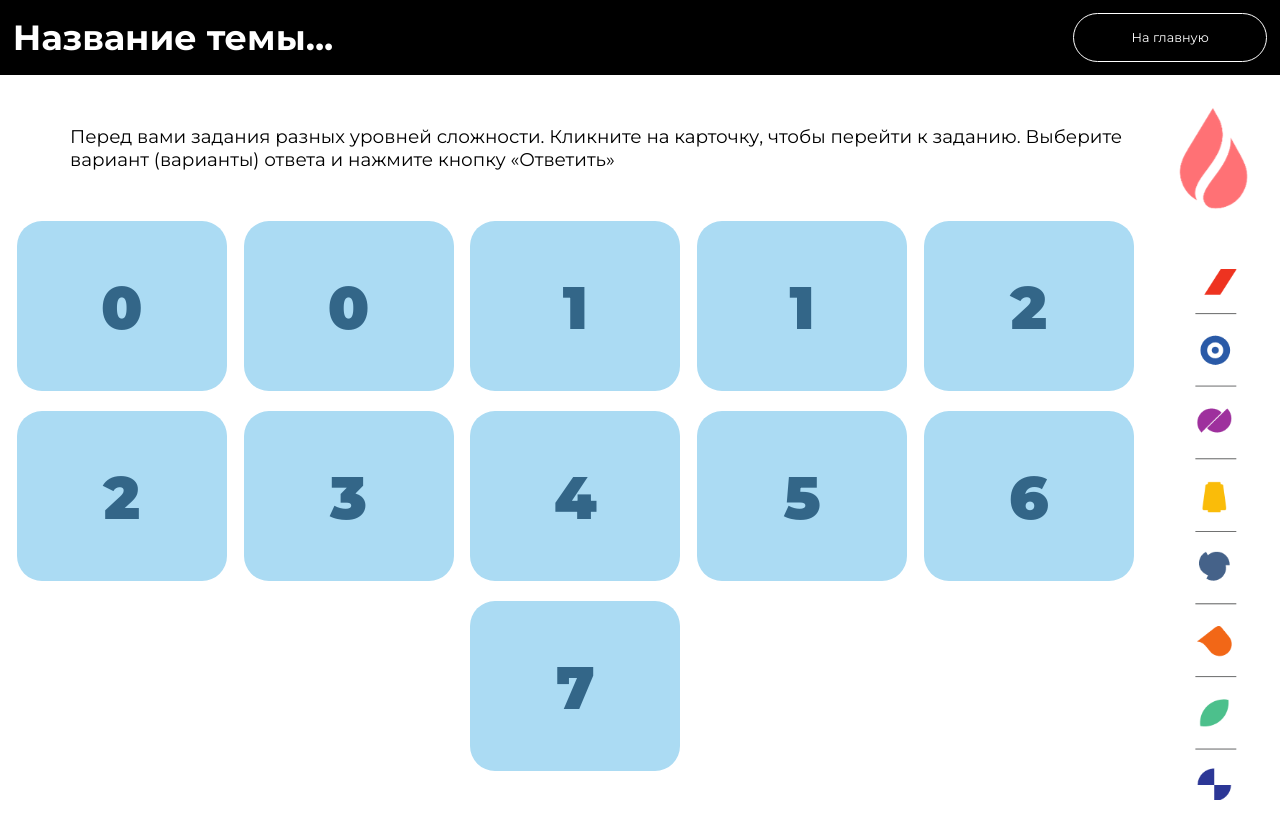
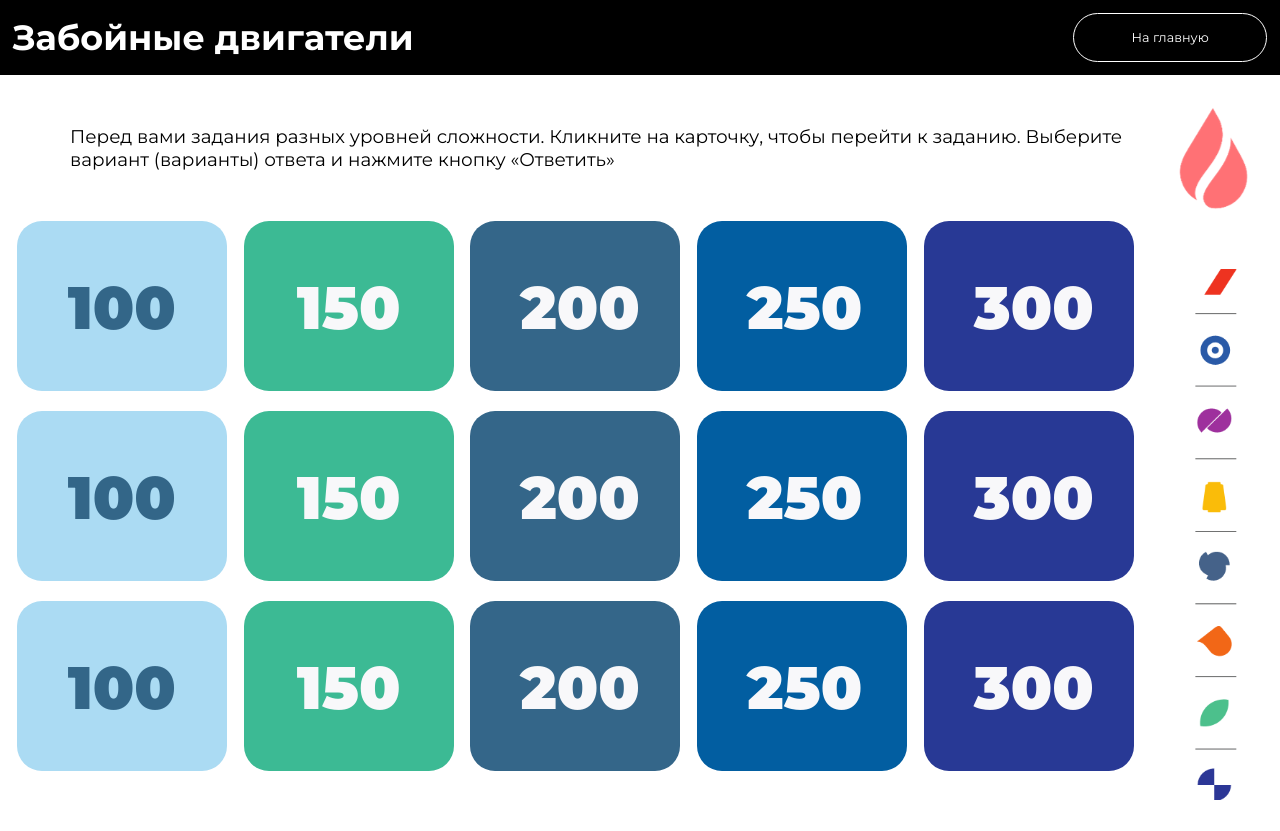
Before and after one commit to KaX8/eom-3-rebuild, a plain HTML site: page index.html in a window 1280 px wide. Drawn offline with Linux system fonts and the light colour scheme.

Commit message:
type5 up to 10 items

```diff
--- a/script/allQuestions.js
+++ b/script/allQuestions.js
@@ -1,125 +1,219 @@
-let themeName = "Название темы...";
+let themeName = "Забойные двигатели";
 
 let allQuestions = [
     {
-        type: 0, // Тип вопроса
-        price: 0, // Цена вопроса
-        text: 'Текст вопроса:',
+        type: 1, // Тип вопроса
+        price: 100, // Цена вопроса
+        text: 'Укажите СИЗ, применяемые во время работы:', // Текст вопроса
         image: false, // Картинка-Вопрос
-        answers: ['test.png','test.png','test.png','test.png'], // Массив ответов
-        correctAnswer: [0], // Массив верных ответов
+        answers: ['Костюм из смешанных тканей','Очки защитные','Перчатки с полимерным покрытием','Маска защитная','Ботинки кожаные с жестким мыском','Каска защитная'], // Массив ответов
+        correctAnswer: [0,1,2,4,5], // Массив верных ответов
         answered: null
-    }, {
-        type: 0, // Тип вопроса
-        price: 0, // Цена вопроса
-        text: 'Текст вопроса:', // Текст вопроса
-        image: true, // Картинка-Вопрос
-        answers: ['Текст текст текст','Текст текст текст','Текст текст текст','Текст текст текст'], // Массив ответов
-        correctAnswer: [0], // Массив верных ответов
-        answered: null
-    }, {
-        type: 1, // Тип вопроса
-        price: 1, // Цена вопроса
-        text: 'Текст вопроса:', // Текст вопроса
-        image: false, // Картинка-Вопрос
-        answers: ['test.png','test.png','test.png','test.png'], // Массив ответов
-        correctAnswer: [0], // Массив верных ответов
-        answered: null
-    }, {
-        type: 1, // Тип вопроса
-        price: 1, // Цена вопроса
-        text: 'Текст вопроса:', // Текст вопроса
-        image: true, // Картинка-Вопрос
-        answers: ['Текст текст текст','Текст текст текст','Текст текст текст','Текст текст текст'], // Массив ответов
-        correctAnswer: [0], // Массив верных ответов
-        answered: null
-    }, {
-        type: 2, // Тип вопроса
-        price: 2, // Цена вопроса
-        text: 'Вставте пропущенные слова:', // Текст вопроса
-        image: true, // Картинка-Вопрос
-        textDd: "1 |. 2 | 3 | 4", // Текст вопроса с разделителями. В местах где "|" будет вставлен dropdown с выбором.
-        answers: [["1", "2", "3"],["1","2","3"],["1","2","3"]],  // Массив вариантов ответов при |. Каждый разделен на под массив
-        correctAnswer: [0,1,2], // Массив верных ответов
-        answered: null, // Флаг, ответили ли на этот вопрос
-    }, {
-        type: 2, // Тип вопроса
-        price: 2, // Цена вопроса
-        text: 'Вставьте пропущенные слова:', // Текст вопроса
-        image: true, // Картинка-Вопрос
-        textDd: "asd asd ! asds ds ! asdasd ! asda sd !", // Текст вопроса с разделителями. В местах где "!" будет вставлен input для ввода.
-        correctAnswer: ["1"], // Массив ответов при !. Один ответ к одному инпуту.
-        answered: null, // Флаг, ответили ли на этот вопрос
-    }, {
-        type: 3, // Тип вопроса
-        price: 3, // Цена вопроса
-        text: 'Установите соответствие.', // Текст вопроса
-        answers: ["Текст текст","Текст текст","Текст текст","Текст текст",],// Варианты ответов.
-        correctAnswer: [0,1,2,3],   // Массив верных ответов
-        answered: null, // Флаг, ответили ли на этот вопрос
     },
     {
-        type: 4, // Тип вопроса
-        price: 4, // Цена вопроса
-        text: 'Распределите штуки', // Текст вопроса
-        tables: ["Таблица 1","Таблица 2"], // Названия таблиц
-        answers: ["1","2","3","4","5","6","7","8","9","10","11"], // Массив ответов
-        correctAnswer: [[0,1,2],[3,4,5,6,7,8,9,10]], // Массив верных ответов
-        answered: null, // Флаг, ответили ли на этот вопрос
+        type: 0, // Тип вопроса
+        price: 100, // Цена вопроса
+        text: 'Забойные двигатели, преобразуют соответственно гидравлическую энергию бурового раствора и электрическую энергию на выходном валу двигателя в:',
+        image: false, // Картинка-Вопрос
+        answers: ['потенциальную  ','механическую','кинематическую'], // Массив ответов
+        correctAnswer: [1], // Массив верных ответов
+        answered: null
     },
     {
-        type: 5, // Тип вопроса
-        price: 5, // Цена вопроса
-        text: 'Определите штуки', // Текст вопроса
-        image: true, // Картинка-Вопрос
-        answers: ["Текст текст","Текст текст","Текст текст","Текст текст"], // Список вариантов ответов
-        correctAnswer: [0,1,2,3], // Массив верных ответов
-        answered: null, // Флаг, ответили ли на этот вопрос
+        type: 0, // Тип вопроса
+        price: 100, // Цена вопроса
+        text: 'Турбобур представляет собой многоступенчатую гидравлическую турбину, к валу которой непосредственно или через редуктор присоединяется:',
+        image: false, // Картинка-Вопрос
+        answers: ['лопатка','керн','долото'], // Массив ответов
+        correctAnswer: [2], // Массив верных ответов
+        answered: null
     },
     {
         type: 6, // Тип вопроса
-        price: 6, // Цена вопроса
-        text: "Ниточки 1", // Текст вопроса
+        price: 150, // Цена вопроса
+        text: "Установите соответствие между способом создания гидравлической энергии и наименованием забойного двигателя", // Текст вопроса
         // Типы контента: { type: 'text/image/video' },
         leftContents: [
-            { type: 'text', value: 'Текст слева 1 Текст слева 1 Текст слева 1 Текст слева 1' },
-            { type: 'image' },
-            { type: 'image' },
-            { type: 'text', value: 'Текст слева 4 Текст слева 4 Текст слева 4 Текст слева 4' }
+            { type: 'text', value: 'Гидродинамический тип' },
+            { type: 'text', value: 'Гидростатический тип' },
         ],
         rightContents: [
-            { type: 'image' },
-            { type: 'text', value: 'Текст справа 2 Текст справа 2 Текст справа 2 Текст справа 2' },
-            { type: 'text', value: 'Текст справа 3 Текст справа 3 Текст справа 3 Текст справа 3' },
-            { type: 'image' }
+            { type: 'text', value: 'Винтовые забойные двигатели' },
+            { type: 'text', value: 'Турбобуры' },
         ],
-        correctAnswer: [0, 1, 2, 3], // Массив верных ответов.
+        correctAnswer: [1,0], // Массив верных ответов.
         // Чтение ответа происходит по порядку левого контента:
         // 0 слева -> 0 справа; 1 слева -> 1 справа и тд.
         answered: null,
     },
     {
-        type: 7, // Тип вопроса
-        price: 7, // Цена вопроса
-        text: "Ниточки 2", // Текст вопроса
+        type: 6, // Тип вопроса
+        price: 150, // Цена вопроса
+        text: "Ниточки 1", // Текст вопроса
         // Типы контента: { type: 'text/image/video' },
         leftContents: [
-            { type: 'text', value: 'Текст слева 1 Текст слева 1 Текст слева 1 Текст слева 1' },
-            { type: 'image' },
-            { type: 'image' },
-            { type: 'text', value: 'Текст слева 4 Текст слева 4 Текст слева 4 Текст слева 4' }
+            { type: 'text', value: 'Бесшпиндельный' },
+            { type: 'text', value: 'Шпиндельный' },
+            { type: 'text', value: 'Турбобур – отклонитель' },
         ],
         rightContents: [
-            { type: 'image' },
-            { type: 'text', value: 'Текст справа 2 Текст справа 2 Текст справа 2 Текст справа 2' },
-            { type: 'text', value: 'Текст справа 3 Текст справа 3 Текст справа 3 Текст справа 3' },
-            { type: 'image' }
+            { type: 'text', value: 'ТШ' },
+            { type: 'text', value: 'ТБ' },
+            { type: 'text', value: 'ТО' },
         ],
-        correctAnswer: [0, 1, 2, 3], // Массив верных ответов.
+        correctAnswer: [1,0,2], // Массив верных ответов.
         // Чтение ответа происходит по порядку левого контента:
         // 0 слева -> 0 справа; 1 слева -> 1 справа и тд.
         answered: null,
-    }
+    },
+    {
+        type: 6, // Тип вопроса
+        price: 150, // Цена вопроса
+        text: "Ниточки 1", // Текст вопроса
+        // Типы контента: { type: 'text/image/video' },
+        leftContents: [
+            { type: 'text', value: '80-150 об/мин' },
+            { type: 'text', value: 'более 150 об/мин' },
+            { type: 'text', value: 'менее 80 об/мин' },
+        ],
+        rightContents: [
+            { type: 'text', value: 'обычные' },
+            { type: 'text', value: 'быстроходные' },
+            { type: 'text', value: 'тихоходные' },
+        ],
+        correctAnswer: [0,2,1], // Массив верных ответов.
+        // Чтение ответа происходит по порядку левого контента:
+        // 0 слева -> 0 справа; 1 слева -> 1 справа и тд.
+        answered: null,
+    },
+    {
+        type: 2, // Тип вопроса
+        price: 200, // Цена вопроса
+        text: 'Вставте пропущенные слова:', // Текст вопроса
+        textDd: "Между зубьями | и статора винтового забойного двигателя образуются рабочие камеры, так что в них давление жидкости и создаёт вращающий |, который передаётся |. Внутренняя поверхность | защищена специальной резиной.", // Текст вопроса с разделителями. В местах где "|" будет вставлен dropdown с выбором.
+        answers: [["долоту","статора", "ротора", "момент"],["долоту","статора ", "ротора", "момент"],["долоту","статора ", "ротора", "момент"],["долоту","статора ", "ротора", "момент"],],  // Массив вариантов ответов при |. Каждый разделен на под массив
+        correctAnswer: [2,3,0,1], // Массив верных ответов
+        answered: null, // Флаг, ответили ли на этот вопрос
+    },
+    {
+        type: 2, // Тип вопроса
+        price: 200, // Цена вопроса
+        text: 'Вставте пропущенные слова:', // Текст вопроса
+        textDd: "В процессе бурения долото вращается вокруг своей оси и спускается вертикально вниз,  коснувшись забоя скважины, осевая нагрузка |. Чем | растёт нагрузка на долото,  тем частота вращения вала становится |.", // Текст вопроса с разделителями. В местах где "|" будет вставлен dropdown с выбором.
+        answers: [["растёт","больше", "меньше"],["растёт","больше", "меньше"],["растёт","больше", "меньше"],],  // Массив вариантов ответов при |. Каждый разделен на под массив
+        correctAnswer: [0,1,2], // Массив верных ответов
+        answered: null, // Флаг, ответили ли на этот вопрос
+    },
+    {
+        type: 6, // Тип вопроса
+        price: 200, // Цена вопроса
+        text: "Ниточки 1", // Текст вопроса
+        // Типы контента: { type: 'text/image/video' },
+        leftContents: [
+            { type: 'text', value: 'экстремальный' },
+            { type: 'text', value: 'оптимальным' },
+        ],
+        rightContents: [
+            { type: 'text', value: 'коэффициент полезного действия η турбины достигает максимального значения' },
+            { type: 'text', value: 'мощность турбины N достигает максимального значения' },
+        ],
+        correctAnswer: [1,0], // Массив верных ответов.
+        // Чтение ответа происходит по порядку левого контента:
+        // 0 слева -> 0 справа; 1 слева -> 1 справа и тд.
+        answered: null,
+    },
+    {
+        type: 6, // Тип вопроса
+        price: 250, // Цена вопроса
+        text: "Ниточки 1", // Текст вопроса
+        // Типы контента: { type: 'text/image/video' },
+        leftContents: [
+            { type: 'text', value: 'Количество зубьев статора и ротора' },
+            { type: 'text', value: 'Шаг статора и ротора' },
+            { type: 'text', value: 'Передаточное число зацепления' },
+        ],
+        rightContents: [
+            { type: 'image'},
+            { type: 'image'},
+            { type: 'image'},
+        ],
+        correctAnswer: [0, 1, 2], // Массив верных ответов.
+        // Чтение ответа происходит по порядку левого контента:
+        // 0 слева -> 0 справа; 1 слева -> 1 справа и тд.
+        answered: null,
+    },
+    {
+        type: 1, // Тип вопроса
+        price: 250, // Цена вопроса
+        text: 'Укажите допустимые значения осевого и радиального зазоров (люфты) вала винтового забойного двигателя:', // Текст вопроса
+        image: false, // Картинка-Вопрос
+        answers: ['осевой люфт не превышает 5-6 мм','радиальный и осевой люфты не превышают 7 мм','радиальный люфт не более 3 мм'], // Массив ответов
+        correctAnswer: [0,2], // Массив верных ответов
+        answered: null
+    },
+    {
+        type: 6, // Тип вопроса
+        price: 250, // Цена вопроса
+        text: "Установите соответствие между энергетической характеристикой турбины и ее обозначением", // Текст вопроса
+        // Типы контента: { type: 'text/image/video' },
+        leftContents: [
+            { type: 'text', value: 'Мощность двигателя' },
+            { type: 'text', value: 'Момент вращения вала' },
+            { type: 'text', value: 'Перепад давления ' },
+            { type: 'text', value: 'Частота вращения вала' },
+        ],
+        rightContents: [
 
+            { type: 'text', value: 'М' },
+            { type: 'text', value: 'N' },
+            { type: 'text', value: 'n' },
+            { type: 'text', value: 'ΔР' },
+
+        ],
+        correctAnswer: [1, 0, 3, 2], // Массив верных ответов.
+        // Чтение ответа происходит по порядку левого контента:
+        // 0 слева -> 0 справа; 1 слева -> 1 справа и тд.
+        answered: null,
+    },
+    {
+        type: 6, // Тип вопроса
+        price: 300, // Цена вопроса
+        text: "Установите соответствие между размером наружного диаметра забойного двигателя и его группой ", // Текст вопроса
+        // Типы контента: { type: 'text/image/video' },
+        leftContents: [
+            { type: 'text', value: 'обычное исполнение' },
+            { type: 'text', value: 'малогабаритные' },
+            { type: 'text', value: 'миниатюрные' },
+        ],
+        rightContents: [
+            { type: 'text', value: '127 мм и более' },
+            { type: 'text', value: 'менее 54 мм' },
+            { type: 'text', value: 'от 54 до 127 мм' },
+        ],
+        correctAnswer: [0, 2, 1], // Массив верных ответов.
+        // Чтение ответа происходит по порядку левого контента:
+        // 0 слева -> 0 справа; 1 слева -> 1 справа и тд.
+        answered: null,
+    },
+    {
+        type: 1, // Тип вопроса
+        price: 300, // Цена вопроса
+        text: 'Перечислите основные эксплуатационные характеристики турбины забойного двигателя:', // Текст вопроса
+        image: false, // Картинка-Вопрос
+        answers: ['частота вращения вала n;','вращающий момент на валу М;','мощность N;','рейсовая скорость v.','перепад давления ΔР;','коэффициент полезного действия η;','проходка на долото h;'], // Массив ответов
+        correctAnswer: [0,1,2,4,5], // Массив верных ответов
+        answered: null
+    },
+    {
+        type: 5, // Тип вопроса
+        price: 300, // Цена вопроса
+        text: "Установите правильную последовательность действий для запуска забойного двигателя ", // Текст вопроса
+        // Типы контента: { type: 'text/image/video' },
+        answers: ['1. Осмотр наружный забойного двигателя',"2.  Опрессовка","3. Спуск забойного двигателя ","4. Запуск бурового насоса ","5. Выключение насоса ","6. Включение бурового  насоса ","7.  Запуск забойного двигателя","8. Спуск бурильной колонны","9. Долото коснулось забоя","10. Бурение"], // Массив ответов
+        correctAnswer: [0], // Массив верных ответов.
+        // Чтение ответа происходит по порядку левого контента:
+        // 0 слева -> 0 справа; 1 слева -> 1 справа и тд.
+        answered: null,
+    },
 
 ];
```
Also changed, not shown: script/create-elements.js (+61 -56 lines), styles/style-popup.css (+17 -43 lines).
